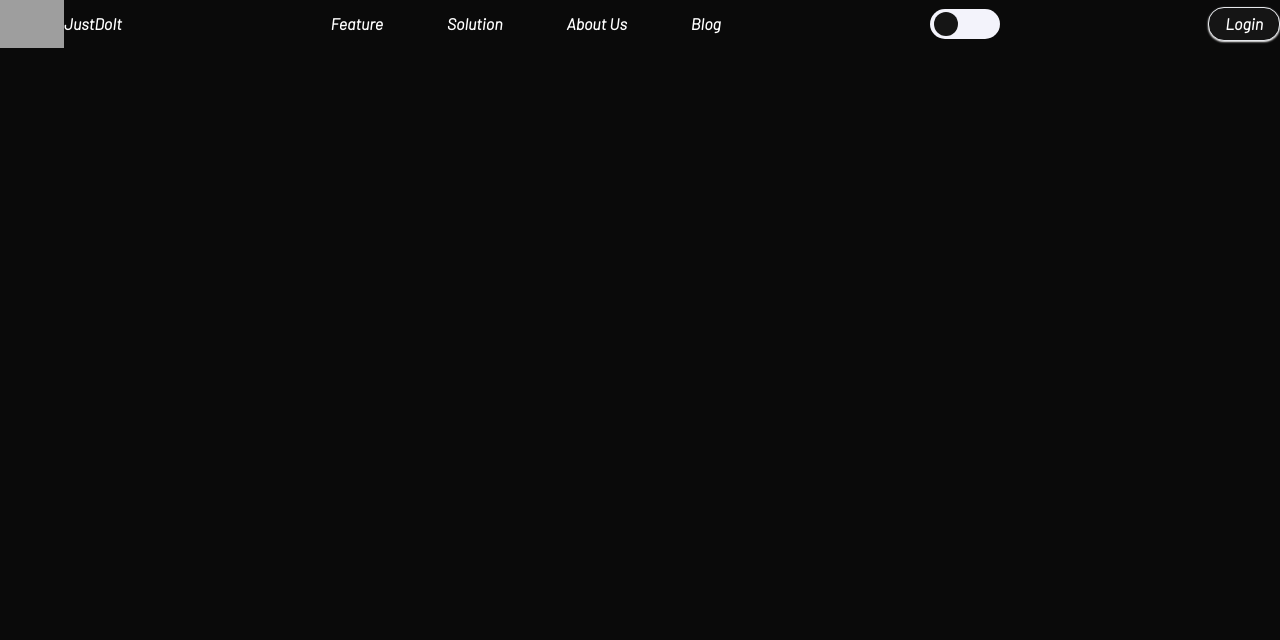
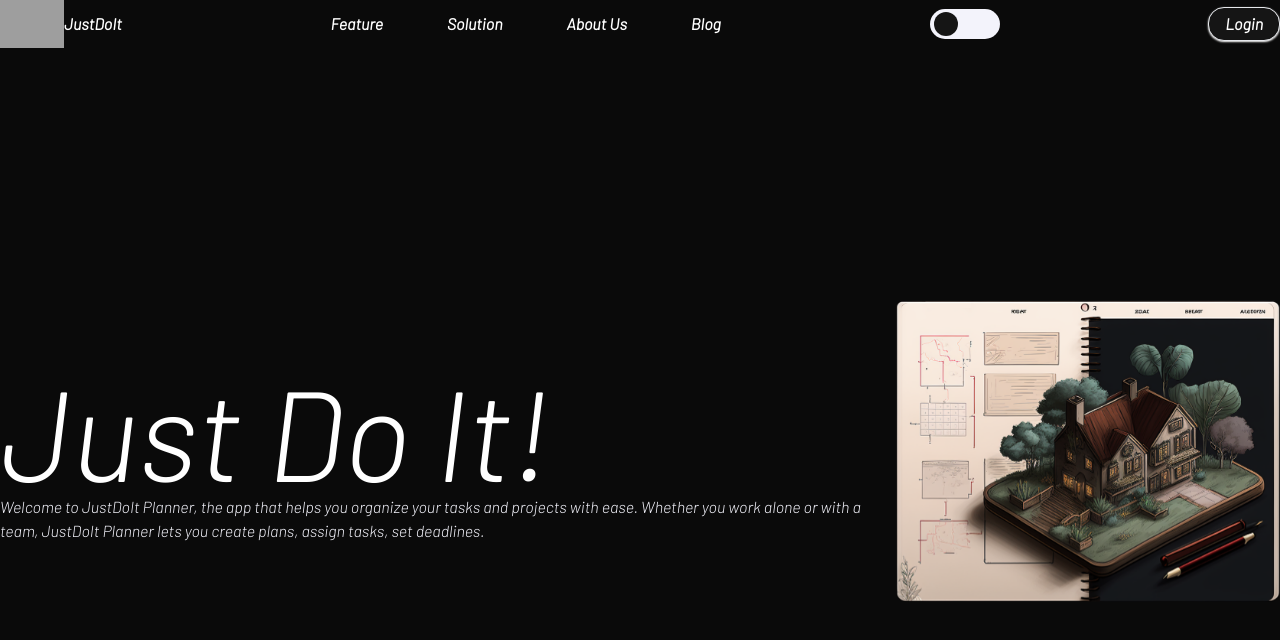
Before and after one commit to SeakMengs/JustDoIt-Planner, a React (Vite) app: page / in a window 1280 px wide. Shown: the top 640 px of the page. Built offline with nearby package versions, Linux system fonts and the light colour scheme; grey boxes are pictures that could not be loaded.

Commit message:
create homepage

```diff
--- /dev/null
+++ b/src/pages/homepage/components/homeNavbar.jsx
@@ -0,0 +1,27 @@
+import { GoogleLogin } from '/src/service/googleAuth.jsx'
+import { ToggleThemeButton } from '/src/components/toggleThemeButton.jsx'
+import '/src/styles/toggleTheme.css'
+
+
+export const HomePageNavbar = () => {
+    return (
+        <nav className='flex justify-between dark:text-white '>
+            <div className="flex items-center">
+                <img className="w-16 max-sm:w-8" src="https://res.cloudinary.com/yato-confession/image/upload/v1678445189/Yato-Confession/rlfkzmgbr78atdv1oxo8.png" alt="justdoit" />
+                <span className='font-black dark:text-white max-sm:hidden'>JustDoIt</span>
+            </div>
+            <div className="flex items-center gap-16 max-sm:gap-4">
+                <a className='font-bold' href=''>Feature</a>
+                <a className='font-bold' href=''>Solution</a>
+                <a className='font-bold' href=''>About Us</a>
+                <a className='font-bold' href=''>Blog</a>
+            </div>
+            <div className="flex items-center">
+                <ToggleThemeButton />
+            </div>
+            <div className="flex items-center select-none">
+                <GoogleLogin />
+            </div>
+        </nav>
+    )
+}
--- a/src/pages/homepage/homepage.jsx
+++ b/src/pages/homepage/homepage.jsx
@@ -1,30 +1,18 @@
-import { GoogleLogin } from '/src/service/googleAuth.jsx'
-import '/src/styles/toggleTheme.css'
-import { ToggleThemeButton } from '/src/components/toggleThemeButton.jsx'
-
+import { HomePageNavbar } from '/src/pages/homepage/components/homeNavbar.jsx'
+import '/src/styles/animation.css'
 
 export const HomePage = () => {
     return (
         <div className="bg-white-theme-1 dark:bg-dark-theme-1 h-screen max-w-full">
             <div className="main max-w-7xl my-0 mx-auto max-sm:text-xs">
-                <nav className='flex justify-between dark:text-white '>
-                    <div className="flex items-center">
-                        <img className="w-16 max-sm:w-8" src="https://res.cloudinary.com/yato-confession/image/upload/v1678445189/Yato-Confession/rlfkzmgbr78atdv1oxo8.png" alt="justdoit" />
-                        <span className='font-black dark:text-white max-sm:hidden'>JustDoIt</span>
+                <HomePageNavbar />
+                <div className="flex items-center my-64 max-sm:mx-1">
+                    <div className="flex flex-col dark:text-white">
+                        <span className='text-9xl max-sm:text-4xl'>Just Do It!</span>
+                        <span className="text-base dark:text-white-theme-1 break-words max-sm:text-xs">Welcome to JustDoIt Planner, the app that helps you organize your tasks and projects with ease. Whether you work alone or with a team, JustDoIt Planner lets you create plans, assign tasks, set deadlines. </span>
                     </div>
-                    <div className="flex items-center gap-16 max-sm:gap-4">
-                        <a className='font-bold' href=''>Feature</a>
-                        <a className='font-bold' href=''>Solution</a>
-                        <a className='font-bold' href=''>About Us</a>
-                        <a className='font-bold' href=''>Blog</a>
-                    </div>
-                    <div className="flex items-center">
-                        <ToggleThemeButton />
-                    </div>
-                    <div className="flex items-center select-none">
-                        <GoogleLogin />
-                    </div>
-                </nav>
+                    <img className='w-96 h-auto art-img max-sm:w-40' src="/src/assets/planner art no bg.png" alt="art" />
+                </div>
             </div>
         </div>
     )
--- /dev/null
+++ b/src/styles/animation.css
@@ -0,0 +1,17 @@
+.art-img {
+    animation: art-move 3s linear infinite;
+    -webkit-animation: art-move 3s linear infinite;
+}
+
+@keyframes art-move {
+    /* make translate y animation */
+    0% {
+        transform: translateY(0);
+    }
+    50% {
+        transform: translateY(-10px);
+    }
+    100% {
+        transform: translateY(0);
+    }
+}
```
Also changed, not shown: src/assets/login.png (deleted), src/assets/planner art no bg.png (added).
